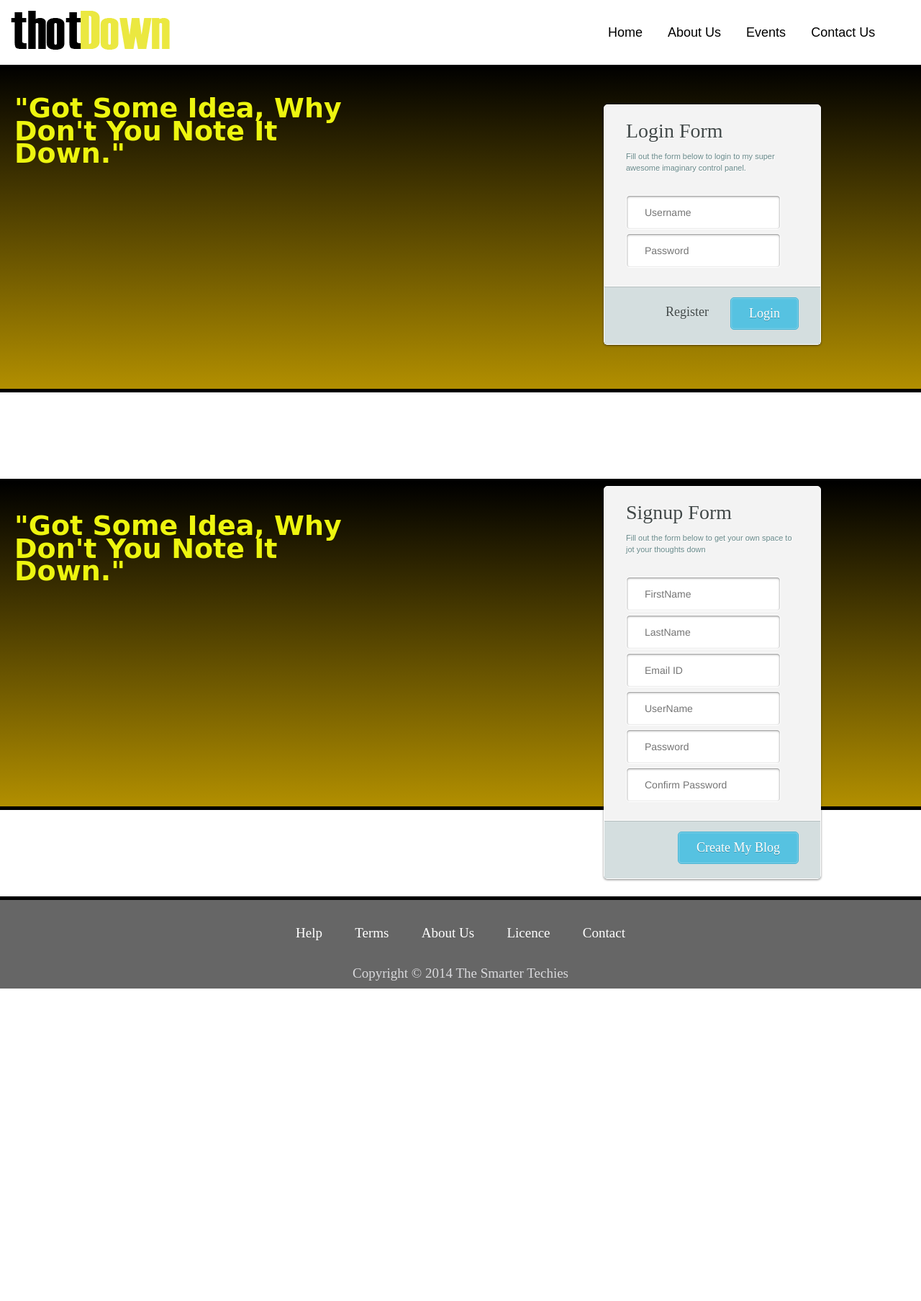
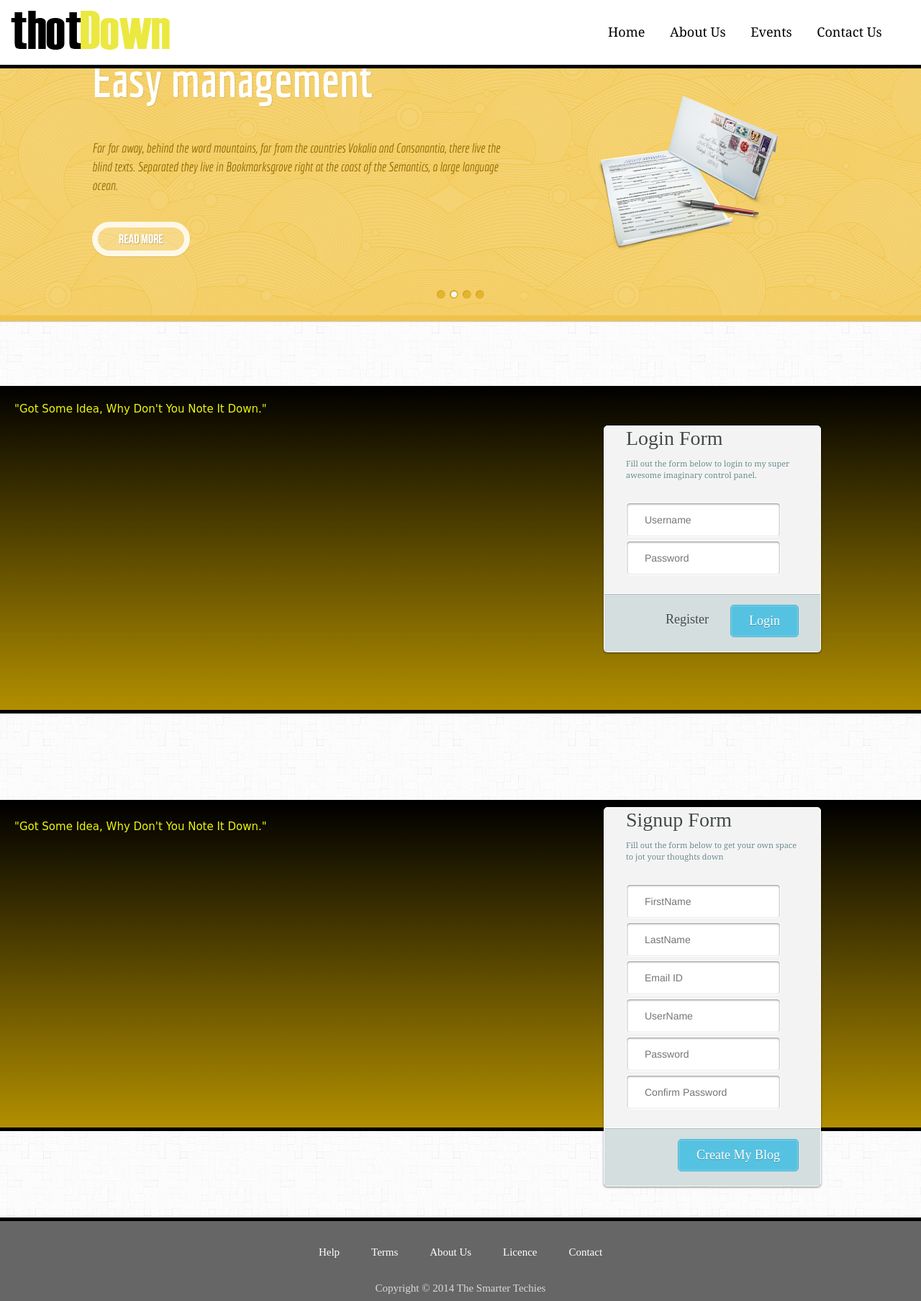
Before and after one commit to devs4v/ThotDown, a PHP site: page /index1.php in a window 1280 px wide. Shown: the whole page at 72% size. Before the commit the page ends 1373 px from the top, so only its background shows below. Run offline with PHP 8.4, Linux system fonts and the light colour scheme; some libraries are stand-ins or nearby versions; some web fonts are replaced.

Commit message:
moved slider in index1.php
The slider getting hidden behind the header. also slider's size not
getting reduced. Confusing hai.

```diff
--- a/Naresh/css/main1.css
+++ b/Naresh/css/main1.css
@@ -18,7 +18,7 @@ body{
 	border-bottom: 5px solid black;
 	position: fixed;
 	width: 100%;
-	z-index: 50;
+	z-index: 10010;
 	margin-bottom: 150px;
 	top: 0px;
 	background-color:#FFF;
@@ -126,11 +126,14 @@ color: DDDDDD;
 }
 
 
-#login-space, #signup-space{
+#signup-space{
 	border-bottom: 5px solid black;
 	height: 120px;
 }
-
+#login-space{
+	border-bottom: 5px solid black;
+	height: 120px;
+}
 
 /*#login-box{
 
--- a/Naresh/index1.php
+++ b/Naresh/index1.php
@@ -1,15 +1,29 @@
 <?php /* Sample page */ ?>
-<html>
+
+<html lang="en">
 	<head>
-		<title>Welcome here</title>
+		<title>THOTDOWN-Welcome Page</title>
 		<meta charset="UTF-8"/>
-		<meta name="author" content="Shivam Chaturvedi -- The Smarter Techie"/>
+		<meta name="author" content="The Smarter Techies"/>
 		<meta name="keywords" content="design for the new blogging platform"/>
 		<script type="text/javascript" src="js/jquery.js"></script>
 		<script type="text/javascript" src="js/main.js"></script>
 		<link href='http://fonts.googleapis.com/css?family=Revalia' rel='stylesheet' type='text/css'>
 		<link rel="stylesheet" href="css/main1.css"/>
-
+		<meta charset="UTF-8" />
+        <meta http-equiv="X-UA-Compatible" content="IE=edge,chrome=1">
+        <meta name="viewport" content="width=device-width, initial-scale=1.0">
+        <meta name="description" content="Parallax Content Slider with CSS3 and jQuery" />
+        <meta name="keywords" content="slider, animations, parallax, delayed, easing, jquery, css3, kendo UI" />
+        <meta name="author" content="Codrops" />
+        <link rel="shortcut icon" href="../favicon.ico">
+        <link rel="stylesheet" type="text/css" href="css/demo.css" />
+        <link rel="stylesheet" type="text/css" href="css/style.css" />
+		<script type="text/javascript" src="js/modernizr.custom.28468.js"></script>
+		<link href='http://fonts.googleapis.com/css?family=Economica:700,400italic' rel='stylesheet' type='text/css'>
+		<noscript>
+			<link rel="stylesheet" type="text/css" href="css/nojs.css" />
+		</noscript>
 	</head>
 	<body>
 		<div id="container">
@@ -27,6 +41,50 @@
 					</ul>
 				</div>
 			</div>
+			<div id="da-slider" class="da-slider">
+						<div class="da-slide">
+							<h2>THOT-DOWN</h2>
+							<h1>whatever comes to your mind , just Jot Down</h1>
+							<p>This is a blogging platform where you can work more interactively.</p>
+							<a href="#" class="da-link">More Info</a>
+							<div class="da-img"><img src="1.jpg" style="height:200px; width:300px;" alt="images/1.png"/></div>
+						</div>
+						<div class="da-slide">
+							<h2>Easy management</h2>
+							<p>Far far away, behind the word mountains, far from the countries Vokalia and Consonantia, there live the blind texts. Separated they live in Bookmarksgrove right at the coast of the Semantics, a large language ocean.</p>
+							<a href="#" class="da-link">Read more</a>
+							<div class="da-img"><img src="images/2.png" alt="image01" /></div>
+						</div>
+						<div class="da-slide">
+							<h2>Revolution</h2>
+							<p>A small river named Duden flows by their place and supplies it with the necessary regelialia. It is a paradisematic country, in which roasted parts of sentences fly into your mouth.</p>
+							<a href="#" class="da-link">Read more</a>
+							<div class="da-img"><img src="images/3.png" alt="image01" /></div>
+						</div>
+						<div class="da-slide">
+							<h2>Quality Control</h2>
+							<p>Even the all-powerful Pointing has no control about the blind texts it is an almost unorthographic life One day however a small line of blind text by the name of Lorem Ipsum decided to leave for the far World of Grammar.</p>
+							<a href="#" class="da-link">Read more</a>
+							<div class="da-img"><img src="images/4.png" alt="image01" /></div>
+						</div>
+						<nav class="da-arrows">
+							<span class="da-arrows-prev"></span>
+							<span class="da-arrows-next"></span>
+						</nav>
+					</div>
+			<script type="text/javascript" src="http://ajax.googleapis.com/ajax/libs/jquery/1.7.1/jquery.min.js"></script>
+			<script type="text/javascript" src="js/jquery.cslider.js"></script>
+			<script type="text/javascript">
+				$(function() {
+
+				$('#da-slider').cslider({
+					autoplay	: true,
+					bgincrement	: 450
+				});
+
+			});
+			</script>
+
 			<div id="login-wrapper">
 				<!-- 	wrapper will contain the main article section plus the side bar.
 						So, this in effect wraps the content box and the sidebar. -->
@@ -36,6 +94,7 @@
 						<h1> "Got Some Idea, Why Don't You Note It Down."</h1>
 					</div>
 				</div>
+
 
 				<div id="login-space">
 				<!-- the sign in box -->
@@ -65,6 +124,9 @@
 					</div>
 
 			</div>
+
+
+
 			<div id="signup-wrapper">
 				<!-- 	wrapper will contain the main article section plus the side bar.
 						So, this in effect wraps the content box and the sidebar. -->
```
Also changed, not shown: Naresh/index.php (+10 -18 lines).
